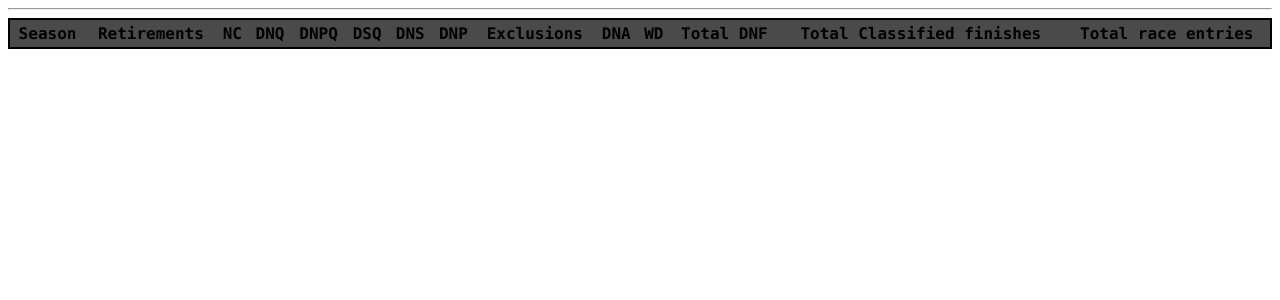
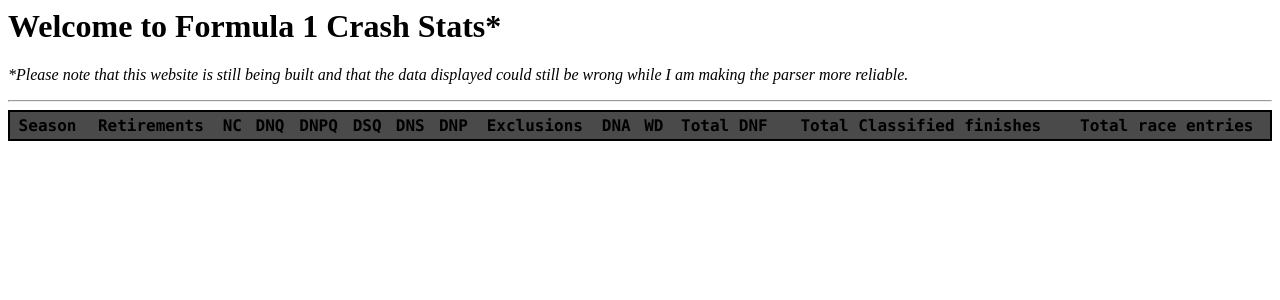
Before and after one commit to Adamouization/Formula1-Crash-Stats, a Flask app: page / in a window 1280 px wide. Shown: the top 300 px of the page. Run offline with Flask 2, Linux system fonts and the light colour scheme; lists and menus that the app fills with data are empty.

Commit message:
Update html text in case someone ends up on the deployed site

```diff
--- a/app/templates/base.html
+++ b/app/templates/base.html
@@ -5,7 +5,9 @@
 </head>
 <body>
 
-<h1>{{ title }}</h1>
+<h1>Welcome to Formula 1 Crash Stats*</h1>
+<p><i>*Please note that this website is still being built and that the data displayed could still be wrong while I am making
+the parser more reliable.</i></p>
 
 <hr>
 
```
